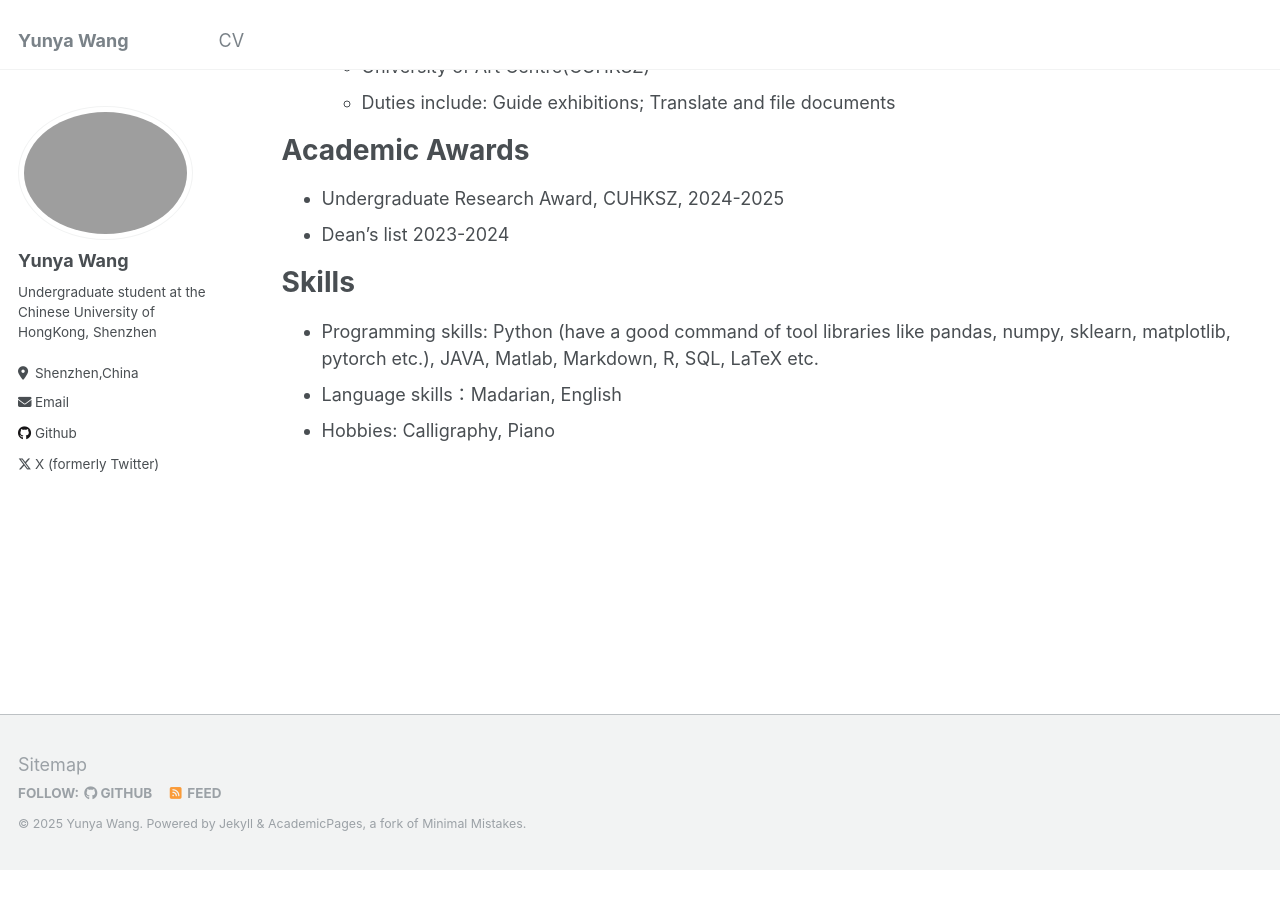
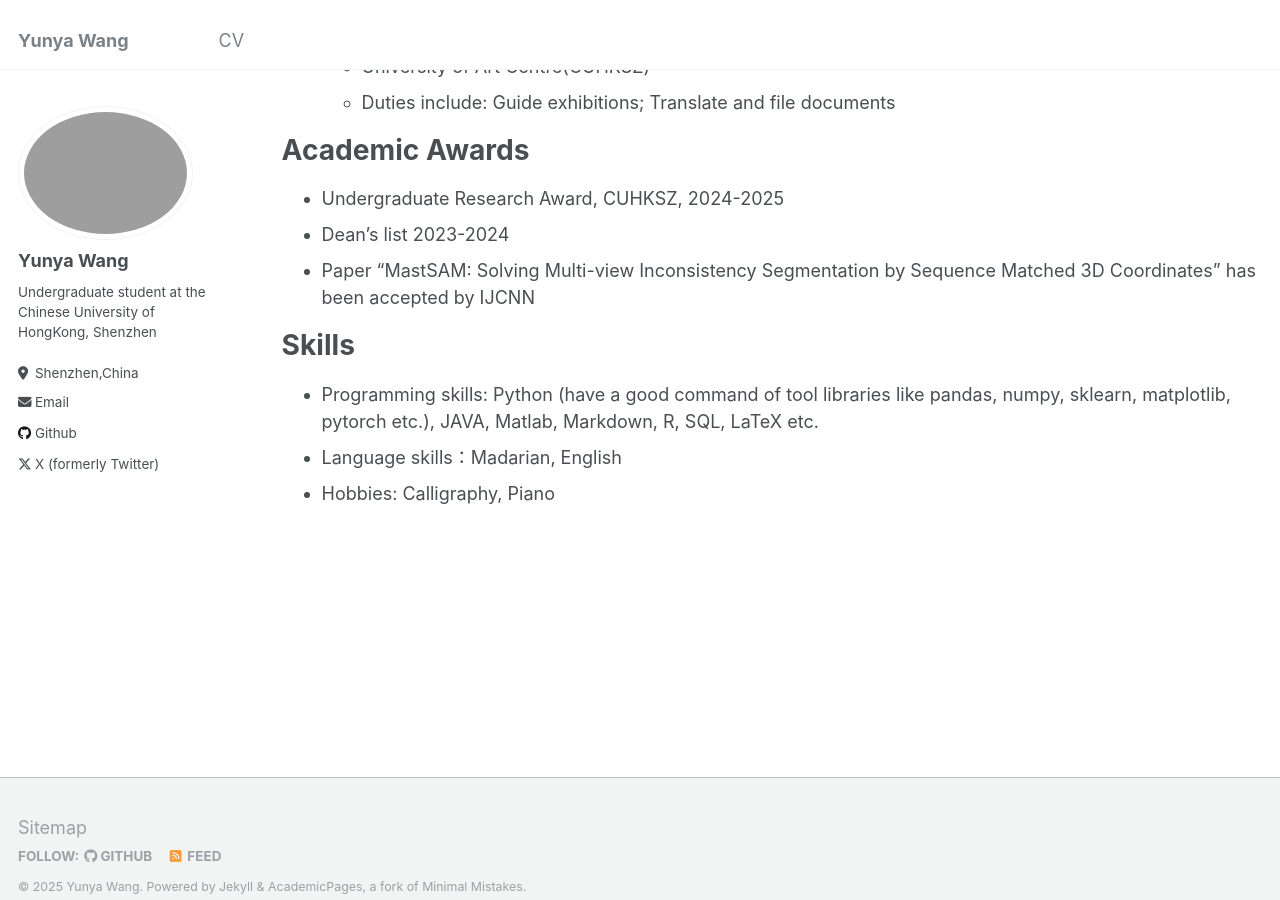
Before and after one commit to Eureka-wong/eureka-wong.github.io, a Jekyll site: the page built from _pages/cv.md, in a window 1280 px wide and 900 px high, scrolled down 1097 px. Built offline with Jekyll 4.4.1, drawn with Linux system fonts in a browser that asks for light colours; before the commit the page ends 1967 px from its top, so only the background shows below that.

Commit message:
Update cv.md

```diff
--- a/_pages/cv.md
+++ b/_pages/cv.md
@@ -50,6 +50,7 @@ Service
 ======
 * Undergraduate Research Award, CUHKSZ, 2024-2025
 * Dean's list 2023-2024
+* Paper "MastSAM: Solving Multi-view Inconsistency Segmentation by Sequence Matched 3D Coordinates" has been accepted by IJCNN
 
 Skills
 ======
```
